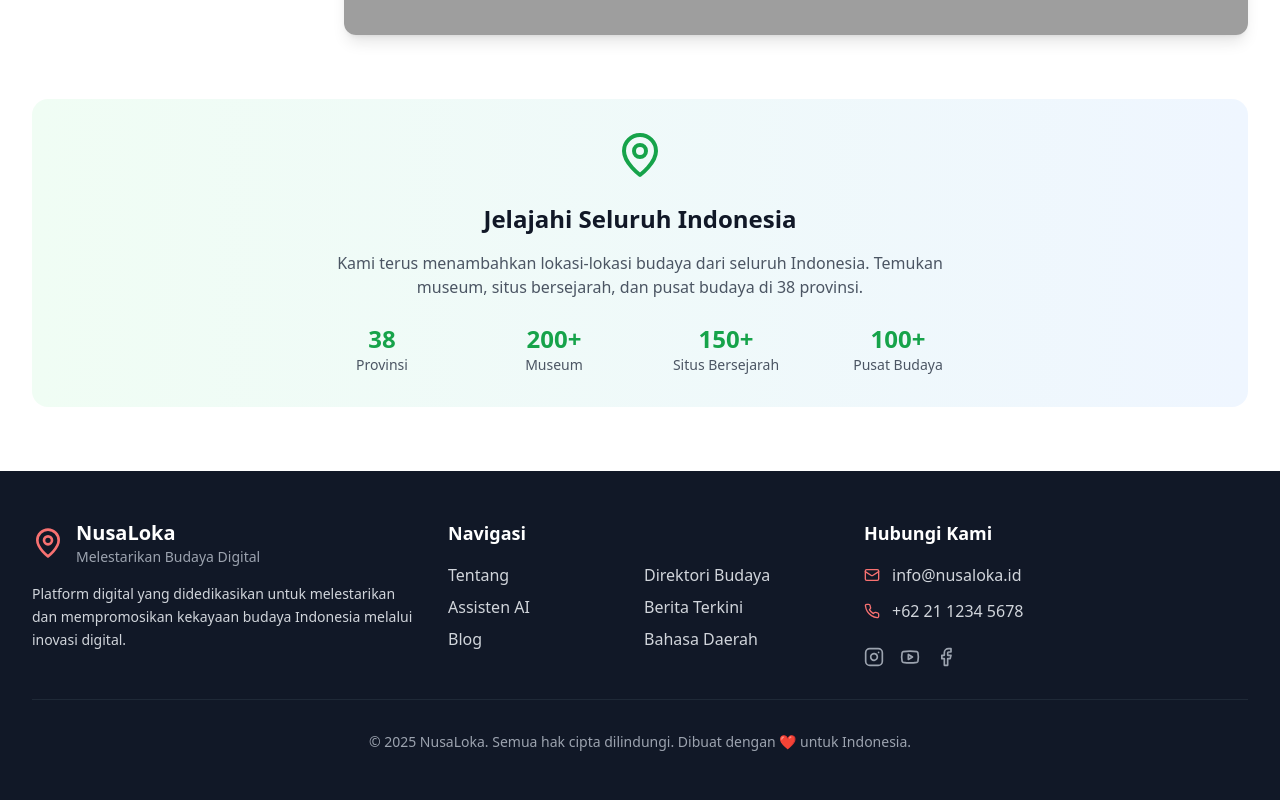
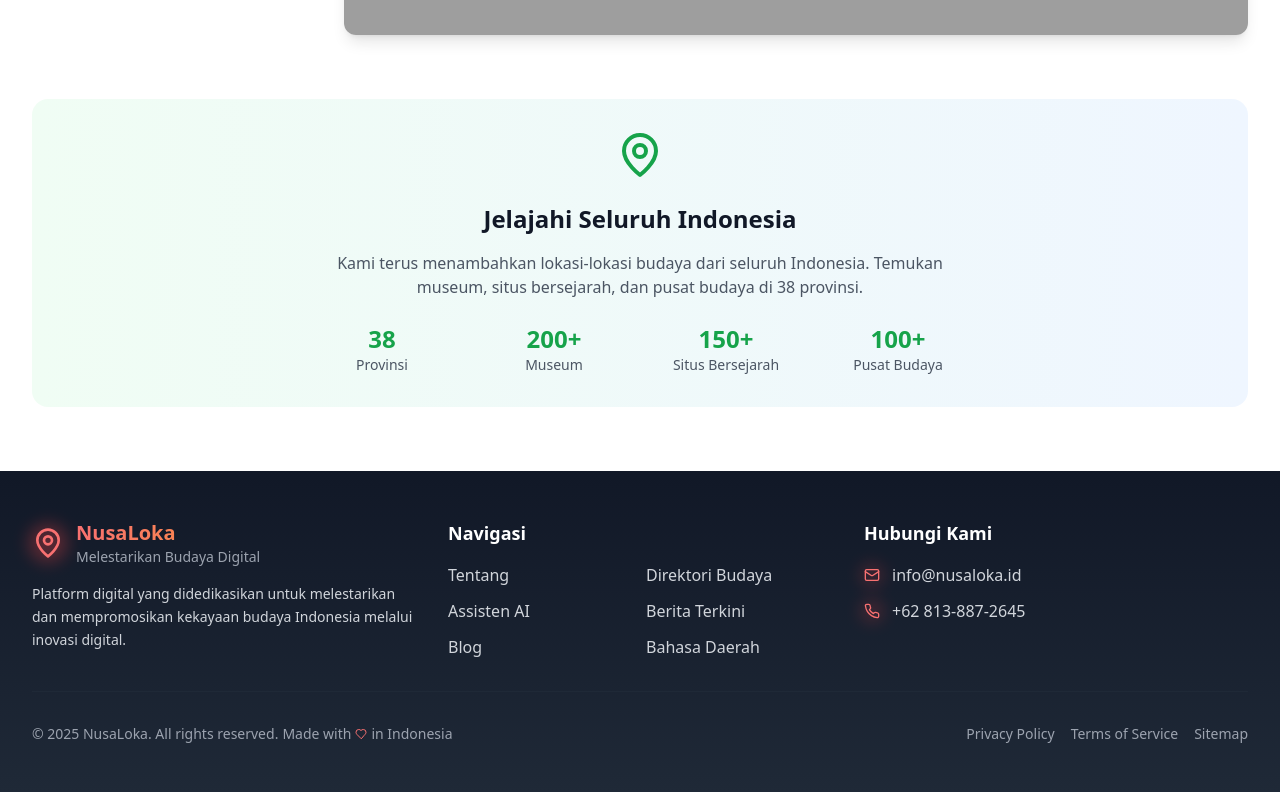
Before and after one commit to WahyuAndikaRahadi/NusaLoka, a React (Vite) app: page /lokasi-kebudayaan in a window 1280 px wide. Shown: the part 4208-5008 px from the top of the page. Built offline with nearby package versions, Linux system fonts and the light colour scheme; no server answers; grey boxes are pictures that could not be loaded.

Commit message:
updaye section footer

```diff
--- a/src/components/Footer.tsx
+++ b/src/components/Footer.tsx
@@ -1,21 +1,64 @@
-import React from 'react';
-import { MapPin, Mail, Phone, Instagram, Youtube, Facebook } from 'lucide-react';
+import React, { useState, useEffect } from 'react';
+import { MapPin, Mail, Phone, ChevronUp, Heart, ExternalLink } from 'lucide-react';
 
 const Footer = () => {
+  const [isVisible, setIsVisible] = useState(false);
+  const [currentYear, setCurrentYear] = useState(new Date().getFullYear());
+
+  // Scroll to top functionality
+  const scrollToTop = () => {
+    window.scrollTo({
+      top: 0,
+      behavior: 'smooth'
+    });
+  };
+
+  // Show scroll-to-top button when page is scrolled
+  useEffect(() => {
+    const toggleVisibility = () => {
+      if (window.pageYOffset > 300) {
+        setIsVisible(true);
+      } else {
+        setIsVisible(false);
+      }
+    };
+
+    window.addEventListener('scroll', toggleVisibility);
+    return () => window.removeEventListener('scroll', toggleVisibility);
+  }, []);
+
   return (
-    <footer className="bg-gray-900 text-white">
+    <footer className="bg-gradient-to-b from-gray-900 to-gray-800 text-white relative">
+      {/* Scroll to top button */}
+      {isVisible && (
+        <button
+          onClick={scrollToTop}
+          className="fixed bottom-6 right-6 bg-red-500 hover:bg-red-600 text-white p-3 rounded-full shadow-lg transition-all duration-300 hover:scale-110 z-50"
+          aria-label="Scroll to top"
+        >
+          <ChevronUp size={20} />
+        </button>
+      )}
+
       <div className="max-w-7xl mx-auto px-4 sm:px-6 lg:px-8 py-12">
         <div className="grid grid-cols-1 md:grid-cols-3 gap-8">
-          {/* Brand */}
+          {/* Brand Section */}
           <div className="space-y-4">
-            <div className="flex items-center space-x-3">
-              <MapPin className="h-8 w-8 text-red-400" />
+            <div className="flex items-center space-x-3 group">
+              <div className="relative">
+                <div className="absolute -inset-1 bg-red-500 rounded-full blur opacity-30 group-hover:opacity-50 transition duration-300"></div>
+                <MapPin className="h-8 w-8 text-red-400 relative transform group-hover:scale-110 transition-transform duration-300" />
+              </div>
               <div>
-                <h3 className="text-xl font-bold">NusaLoka</h3>
-                <p className="text-sm text-gray-400">Melestarikan Budaya Digital</p>
+                <h3 className="text-xl font-bold bg-clip-text text-transparent bg-gradient-to-r from-red-400 to-orange-400">
+                  NusaLoka
+                </h3>
+                <p className="text-sm text-gray-400 group-hover:text-gray-300 transition-colors duration-300">
+                  Melestarikan Budaya Digital
+                </p>
               </div>
             </div>
-            <p className="text-gray-300 text-sm leading-relaxed">
+            <p className="text-gray-300 text-sm leading-relaxed transition-all duration-300 hover:text-gray-200">
               Platform digital yang didedikasikan untuk melestarikan dan mempromosikan
               kekayaan budaya Indonesia melalui inovasi digital.
             </p>
@@ -23,42 +66,84 @@ const Footer = () => {
 
           {/* Quick Links */}
           <div className="space-y-4">
-            <h4 className="text-lg font-semibold">Navigasi</h4>
-            <div className="grid grid-cols-2 gap-2">
-              <a href="/tentang" className="text-gray-300 hover:text-red-400 transition-colors duration-300">Tentang</a>
-              <a href="/direktori-budaya" className="text-gray-300 hover:text-red-400 transition-colors duration-300">Direktori Budaya</a>
-              <a href="/assisten-ai" className="text-gray-300 hover:text-red-400 transition-colors duration-300">Assisten AI</a>
-              <a href="/berita-terkini" className="text-gray-300 hover:text-red-400 transition-colors duration-300">Berita Terkini</a>
-              <a href="/blog" className="text-gray-300 hover:text-red-400 transition-colors duration-300">Blog</a>
-              <a href="/bahasa-daerah" className="text-gray-300 hover:text-red-400 transition-colors duration-300">Bahasa Daerah</a>
+            <h4 className="text-lg font-semibold relative inline-block after:absolute after:left-0 after:-bottom-1 after:h-0.5 after:w-0 after:bg-red-400 after:transition-all after:duration-300 hover:after:w-full">
+              Navigasi
+            </h4>
+            <div className="grid grid-cols-2 gap-3">
+              {[
+                { name: "Tentang", href: "/tentang" },
+                { name: "Direktori Budaya", href: "/direktori-budaya" },
+                { name: "Assisten AI", href: "/assisten-ai" },
+                { name: "Berita Terkini", href: "/berita-terkini" },
+                { name: "Blog", href: "/blog" },
+                { name: "Bahasa Daerah", href: "/bahasa-daerah" }
+              ].map((link, index) => (
+                <a
+                  key={index}
+                  href={link.href}
+                  className="text-gray-300 hover:text-red-400 transition-all duration-300 flex items-center group/link"
+                >
+                  <span className="relative">
+                    {link.name}
+                    <span className="absolute left-0 -bottom-0.5 h-px w-0 bg-red-400 transition-all duration-300 group-hover/link:w-full"></span>
+                  </span>
+                  <ExternalLink size={12} className="ml-1 opacity-0 group-hover/link:opacity-100 transition-opacity duration-300" />
+                </a>
+              ))}
             </div>
           </div>
 
           {/* Contact & Social */}
           <div className="space-y-4">
-            <h4 className="text-lg font-semibold">Hubungi Kami</h4>
+            <h4 className="text-lg font-semibold relative inline-block after:absolute after:left-0 after:-bottom-1 after:h-0.5 after:w-0 after:bg-red-400 after:transition-all after:duration-300 hover:after:w-full">
+              Hubungi Kami
+            </h4>
             <div className="space-y-3">
-              <div className="flex items-center space-x-3">
-                <Mail className="h-4 w-4 text-red-400" />
-                <span className="text-gray-300">info@nusaloka.id</span>
-              </div>
-              <div className="flex items-center space-x-3">
-                <Phone className="h-4 w-4 text-red-400" />
-                <span className="text-gray-300">+62 21 1234 5678</span>
-              </div>
-            </div>
-            <div className="flex space-x-4 pt-2">
-              <Instagram className="h-5 w-5 text-gray-400 hover:text-red-400 cursor-pointer transition-colors duration-300" />
-              <Youtube className="h-5 w-5 text-gray-400 hover:text-red-400 cursor-pointer transition-colors duration-300" />
-              <Facebook className="h-5 w-5 text-gray-400 hover:text-red-400 cursor-pointer transition-colors duration-300" />
+              <a
+                href="mailto:info@nusaloka.id"
+                className="flex items-center space-x-3 group/contact transition-all duration-300 hover:translate-x-1"
+              >
+                <div className="relative">
+                  <div className="absolute -inset-1 bg-red-500 rounded-full blur opacity-20 group-hover/contact:opacity-30 transition duration-300"></div>
+                  <Mail className="h-4 w-4 text-red-400 relative" />
+                </div>
+                <span className="text-gray-300 group-hover/contact:text-white">info@nusaloka.id</span>
+              </a>
+              <a
+                href="tel:+628138872645"
+                className="flex items-center space-x-3 group/contact transition-all duration-300 hover:translate-x-1"
+              >
+                <div className="relative">
+                  <div className="absolute -inset-1 bg-red-500 rounded-full blur opacity-20 group-hover/contact:opacity-30 transition duration-300"></div>
+                  <Phone className="h-4 w-4 text-red-400 relative" />
+                </div>
+                <span className="text-gray-300 group-hover/contact:text-white">+62 813-887-2645</span>
+              </a>
             </div>
           </div>
         </div>
 
-        <div className="border-t border-gray-800 mt-8 pt-8 text-center">
-          <p className="text-gray-400 text-sm">
-            © 2025 NusaLoka. Semua hak cipta dilindungi. Dibuat dengan ❤️ untuk Indonesia.
+        {/* Copyright Section */}
+        <div className="border-t border-gray-800 mt-8 pt-8 flex flex-col md:flex-row justify-between items-center">
+          <p className="text-gray-400 text-sm flex items-center">
+            © {currentYear} NusaLoka. All rights reserved.
+            <span className="flex items-center mx-1">
+              Made with <Heart size={12} className="mx-1 text-red-400" /> in Indonesia
+            </span>
           </p>
+
+          {/* Additional Links */}
+          <div className="flex space-x-4 mt-4 md:mt-0">
+            <a href="/privacy" className="text-gray-400 hover:text-red-400 text-sm transition-colors duration-300">
+              Privacy Policy
+            </a>
+            <a href="/terms" className="text-gray-400 hover:text-red-400 text-sm transition-colors duration-300">
+              Terms of Service
+            </a>
+            <a href="/sitemap" className="text-gray-400 hover:text-red-400 text-sm transition-colors duration-300">
+              Sitemap
+            </a>
+          </div>
         </div>
       </div>
     </footer>
```
Also changed, not shown: .bolt/config.json (deleted), 1 other file (tests, documents, lock files or other folders).
